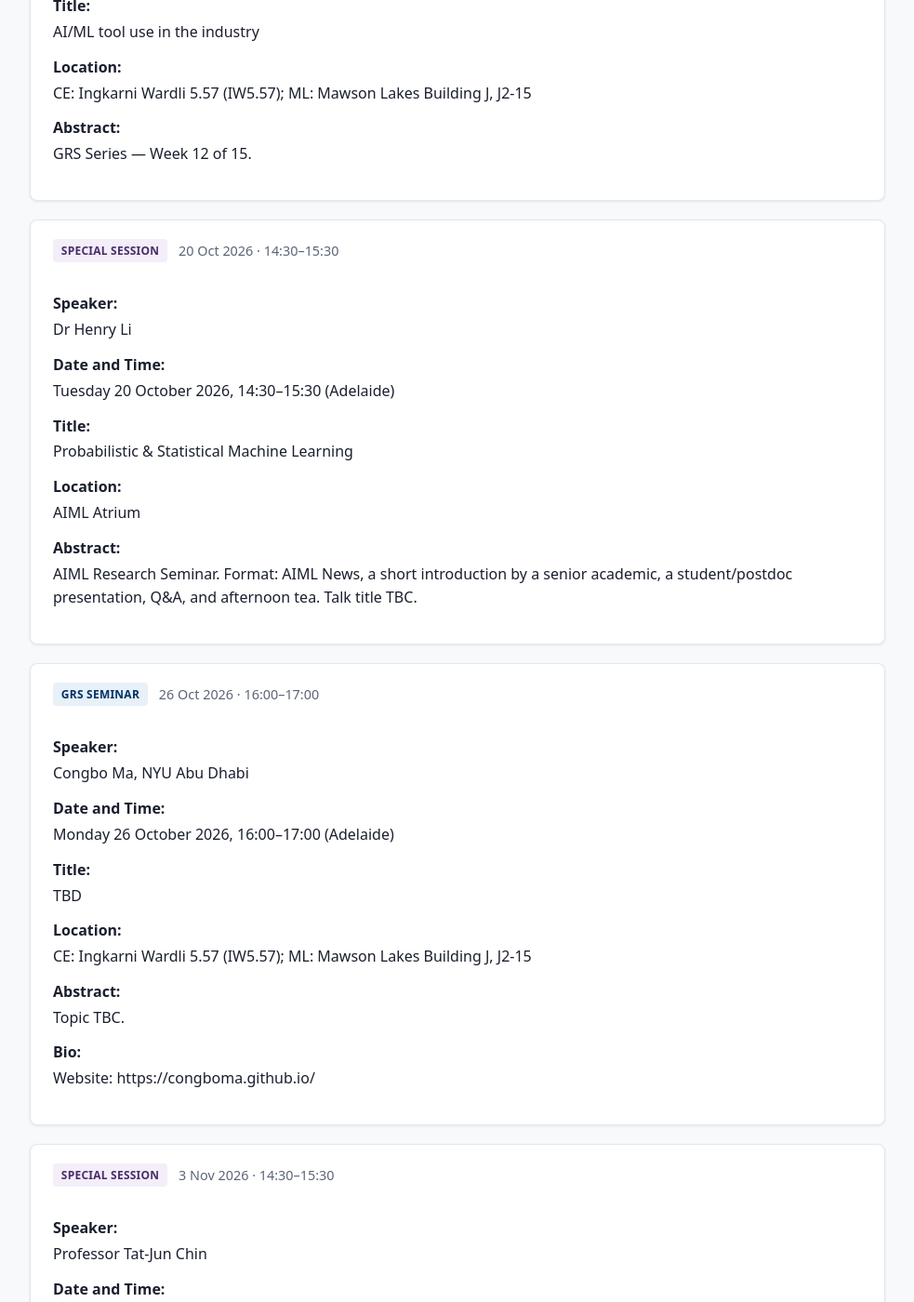
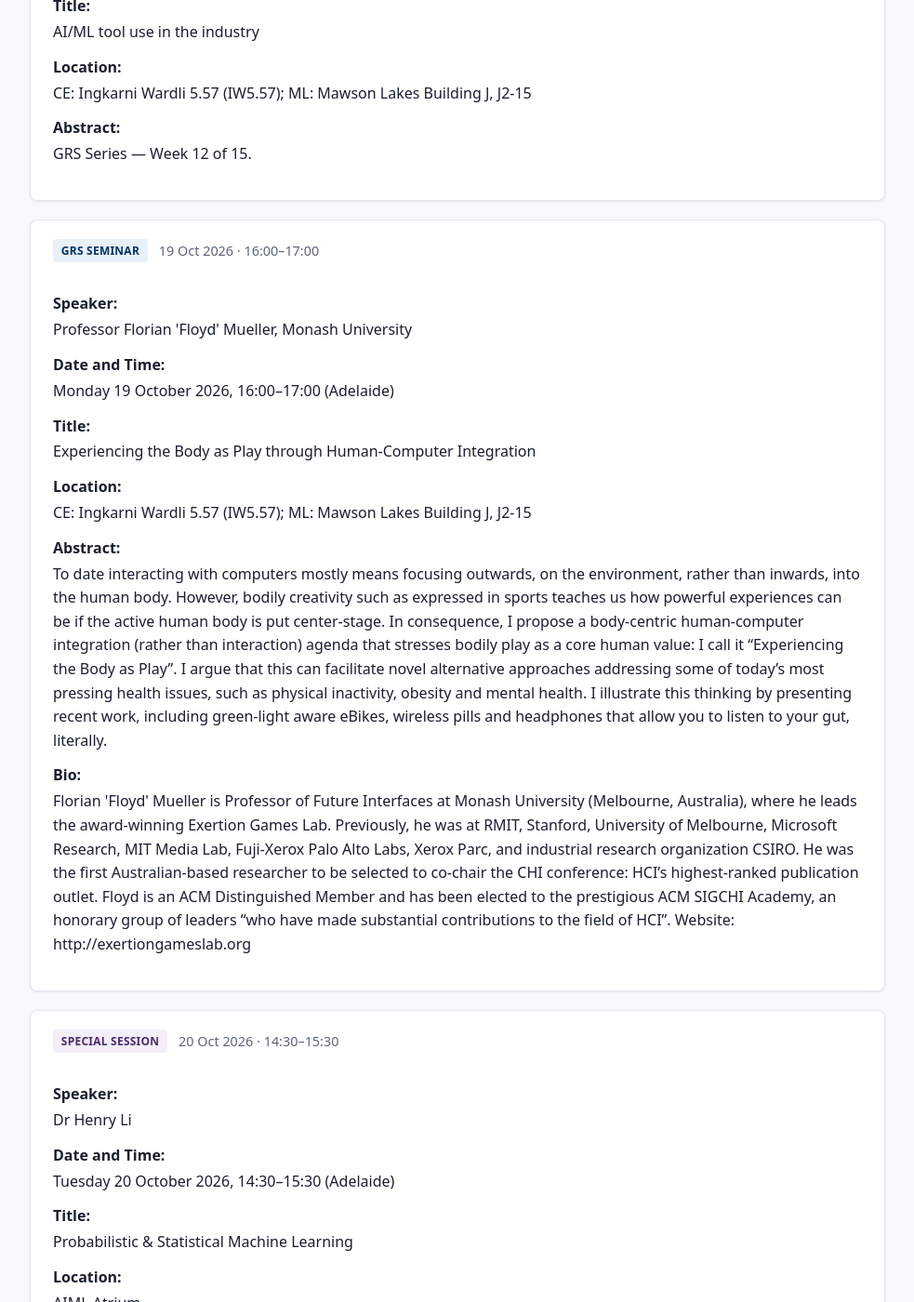
Before and after one commit to ht-timchen/Adelaide-CSIT-GRC, a Jekyll site: the page built from index.md, in a window 1280 px wide and 1400 px high, scrolled down 492 px. Shown: the whole window at 93% size, without its empty margins (148-1131 px from the left). Built offline with Jekyll 4.4.1, drawn with Linux system fonts in a browser that asks for light colours; some of the changed text lies outside the part shown.

Commit message:
Replace GRS Week 13 with Florian Mueller's talk on 19 October.
Co-authored-by: Cursor <cursoragent@cursor.com>

```diff
--- a/_data/seminars.yml
+++ b/_data/seminars.yml
@@ -677,14 +677,15 @@ seminars:
     type: hdr_seminar
     series: hdr-2026
     session_number: 13
-    title: "Student research presentation practice (round 6)"
-    speaker: "Volunteer (TBC)"
+    title: "Experiencing the Body as Play through Human-Computer Integration"
+    speaker: "Professor Florian 'Floyd' Mueller, Monash University"
     date: 2026-10-19
     time: "16:00–17:00"
     location: "CE: Ingkarni Wardli 5.57 (IW5.57); ML: Mawson Lakes Building J, J2-15"
     abstract: |
-      GRS Series — Week 13 of 15 (tentative). Student presentation practice with faculty feedback.
-    ideas: "Volunteer; also need a couple faculties to provide student feedback"
+      To date interacting with computers mostly means focusing outwards, on the environment, rather than inwards, into the human body. However, bodily creativity such as expressed in sports teaches us how powerful experiences can be if the active human body is put center-stage. In consequence, I propose a body-centric human-computer integration (rather than interaction) agenda that stresses bodily play as a core human value: I call it “Experiencing the Body as Play”. I argue that this can facilitate novel alternative approaches addressing some of today’s most pressing health issues, such as physical inactivity, obesity and mental health. I illustrate this thinking by presenting recent work, including green-light aware eBikes, wireless pills and headphones that allow you to listen to your gut, literally.
+    bio: |
+      Florian 'Floyd' Mueller is Professor of Future Interfaces at Monash University (Melbourne, Australia), where he leads the award-winning Exertion Games Lab. Previously, he was at RMIT, Stanford, University of Melbourne, Microsoft Research, MIT Media Lab, Fuji-Xerox Palo Alto Labs, Xerox Parc, and industrial research organization CSIRO. He was the first Australian-based researcher to be selected to co-chair the CHI conference: HCI’s highest-ranked publication outlet. Floyd is an ACM Distinguished Member and has been elected to the prestigious ACM SIGCHI Academy, an honorary group of leaders “who have made substantial contributions to the field of HCI”. Website: http://exertiongameslab.org
     status: scheduled
 
   - id: special-2026-10-20-aiml-li
```
